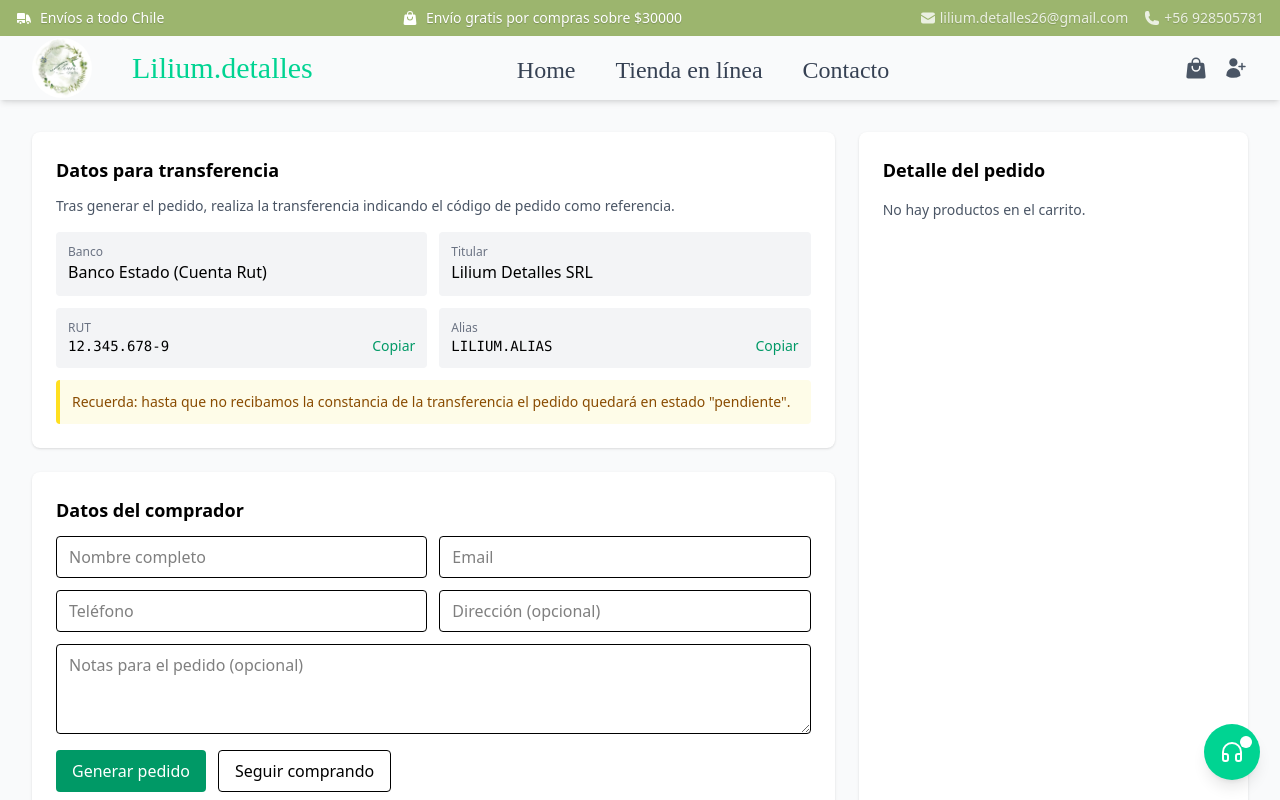
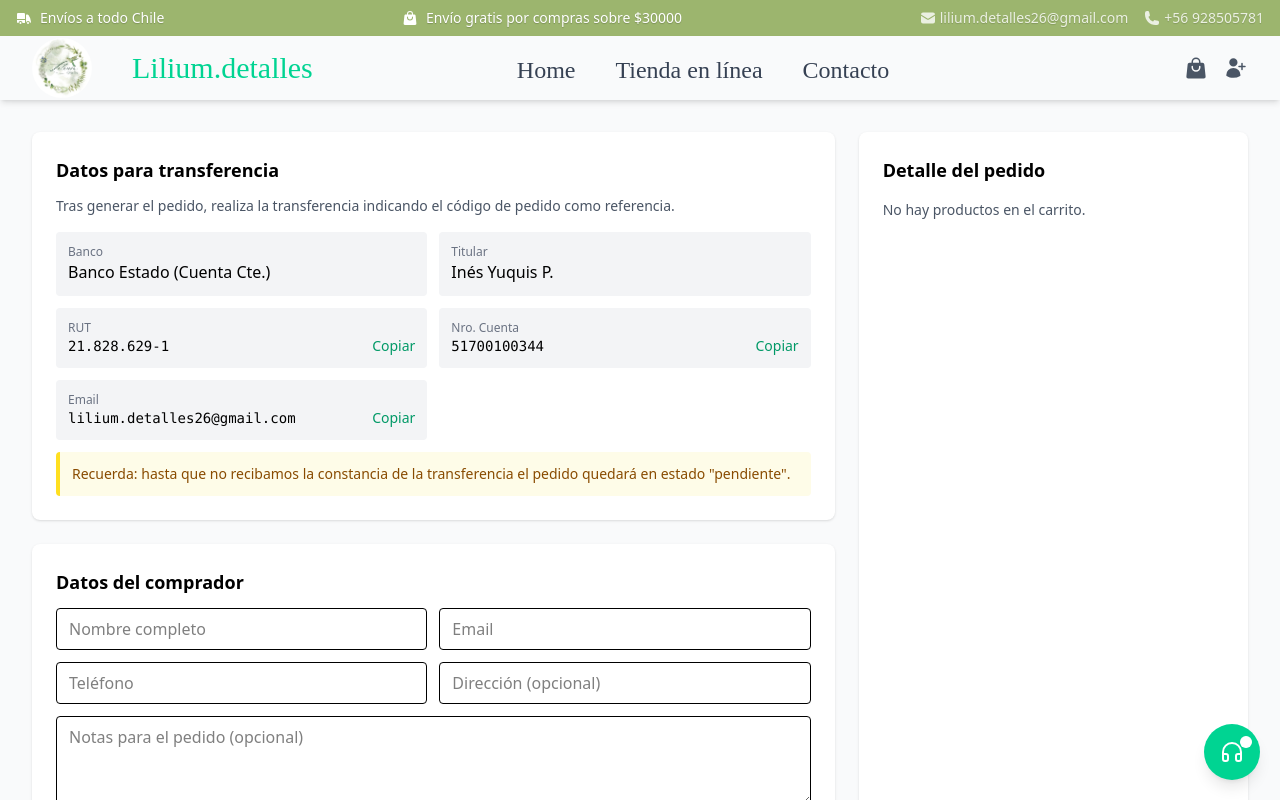
Before and after one commit to DennisATM/lilium.details, a React (Vite) app: page /#/checkout in a window 1280 px wide. Shown: the top 800 px of the page. Built offline with nearby package versions, Linux system fonts and the light colour scheme; a web font is replaced by a local one.

Commit message:
adding account data with pay

```diff
--- a/src/pages/CheckoutPage/Checkout.jsx
+++ b/src/pages/CheckoutPage/Checkout.jsx
@@ -110,23 +110,23 @@ export const Checkout = () => {
             <div className="grid grid-cols-1 sm:grid-cols-2 gap-3">
               <div className="bg-gray-100 p-3 rounded">
                 <div className="text-xs text-gray-500">Banco</div>
-                <div className="font-medium">Banco Estado (Cuenta Rut)</div>
+                <div className="font-medium">Banco Estado (Cuenta Cte.)</div>
               </div>
               <div className="bg-gray-100 p-3 rounded flex flex-col">
                 <div className="text-xs text-gray-500">Titular</div>
-                <div className="font-medium">Lilium Detalles SRL</div>
+                <div className="font-medium">Inés Yuquis P.</div>
               </div>
 
               <div className="bg-gray-100 p-3 rounded">
                 <div className="text-xs text-gray-500">RUT</div>
                 <div className="flex items-center justify-between">
-                  <span className="font-mono text-sm">12.345.678-9</span>
+                  <span className="font-mono text-sm">21.828.629-1</span>
                   <div className="flex items-center">
                     {copied === "rut" ? (
                       <span className="text-sm text-emerald-600 font-semibold ml-3">Copiado ✓</span>
                     ) : (
                       <button
-                        onClick={() => copyToClipboard("12.345.678-9", "rut")}
+                        onClick={() => copyToClipboard("21.828.629-1", "rut")}
                         className="ml-3 text-sm text-emerald-600 hover:underline"
                       >
                         Copiar
@@ -137,15 +137,33 @@ export const Checkout = () => {
               </div>
 
               <div className="bg-gray-100 p-3 rounded">
-                <div className="text-xs text-gray-500">Alias</div>
+                <div className="text-xs text-gray-500">Nro. Cuenta</div>
                 <div className="flex items-center justify-between">
-                  <span className="font-mono text-sm">LILIUM.ALIAS</span>
+                  <span className="font-mono text-sm">51700100344</span>
                   <div className="flex items-center">
                     {copied === "alias" ? (
                       <span className="text-sm text-emerald-600 font-semibold ml-3">Copiado ✓</span>
                     ) : (
                       <button
-                        onClick={() => copyToClipboard("LILIUM.ALIAS", "alias")}
+                        onClick={() => copyToClipboard("51700100344", "alias")}
+                        className="ml-3 text-sm text-emerald-600 hover:underline"
+                      >
+                        Copiar
+                      </button>
+                    )}
+                  </div>
+                </div>
+              </div>
+              <div className="bg-gray-100 p-3 rounded">
+                <div className="text-xs text-gray-500">Email</div>
+                <div className="flex items-center justify-between">
+                  <span className="font-mono text-sm">lilium.detalles26@gmail.com</span>
+                  <div className="flex items-center">
+                    {copied === "alias" ? (
+                      <span className="text-sm text-emerald-600 font-semibold ml-3">Copiado ✓</span>
+                    ) : (
+                      <button
+                        onClick={() => copyToClipboard("lilium.detalles26@gmail.com", "alias")}
                         className="ml-3 text-sm text-emerald-600 hover:underline"
                       >
                         Copiar
```
